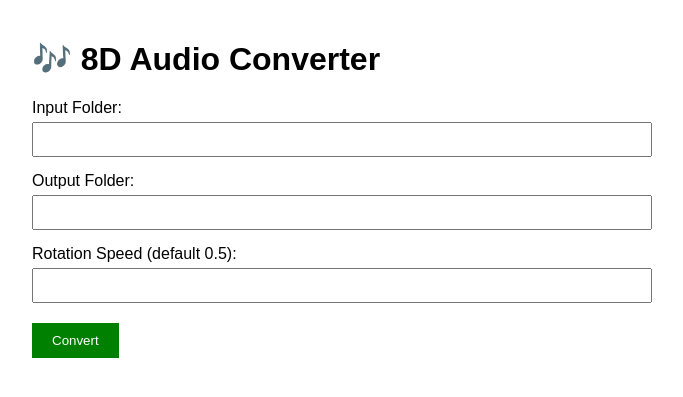
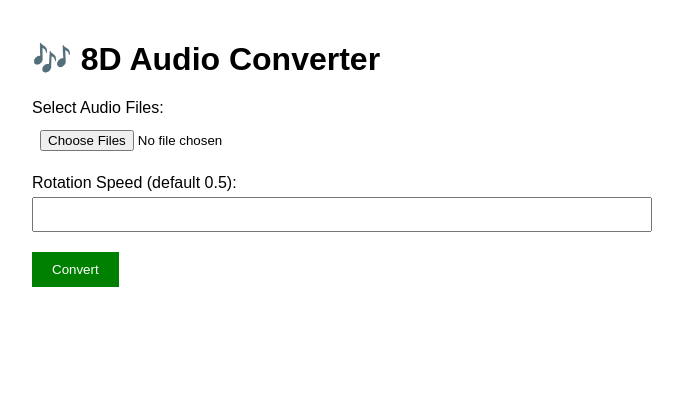
Before and after one commit to Gateway-ne/8D, a Flask app: page / in a window 1280 px wide. Shown: the top 397 px of the page, without its empty margins (308-991 px from the left). Run offline with Flask 3, Linux system fonts and the light colour scheme.

Commit message:
Update index.html

```diff
--- a/templates/index.html
+++ b/templates/index.html
@@ -8,18 +8,17 @@
         label { display: block; margin-top: 15px; }
         input { width: 100%; padding: 8px; margin-top: 5px; }
         button { margin-top: 20px; padding: 10px 20px; background: green; color: white; border: none; cursor: pointer; }
-        .messages { margin-top: 20px; color: blue; }
+        .messages { margin-top: 20px; }
+        .success { color: green; }
+        .error { color: red; }
     </style>
 </head>
 <body>
     <div class="container">
         <h1>🎶 8D Audio Converter</h1>
-        <form method="POST">
-            <label>Input Folder:</label>
-            <input type="text" name="input_folder" required>
-
-            <label>Output Folder:</label>
-            <input type="text" name="output_folder" required>
+        <form method="POST" enctype="multipart/form-data">
+            <label>Select Audio Files:</label>
+            <input type="file" name="files" multiple required>
 
             <label>Rotation Speed (default 0.5):</label>
             <input type="number" step="0.1" name="rotation_speed">
@@ -31,11 +30,20 @@
             {% with messages = get_flashed_messages() %}
               {% if messages %}
                 {% for msg in messages %}
-                  <p>{{ msg }}</p>
+                  <p class="success">{{ msg }}</p>
                 {% endfor %}
               {% endif %}
             {% endwith %}
         </div>
+
+        {% if converted_files %}
+          <h3>Converted Files:</h3>
+          <ul>
+            {% for file in converted_files %}
+              <li>{{ file }}</li>
+            {% endfor %}
+          </ul>
+        {% endif %}
     </div>
 </body>
 </html>
```
